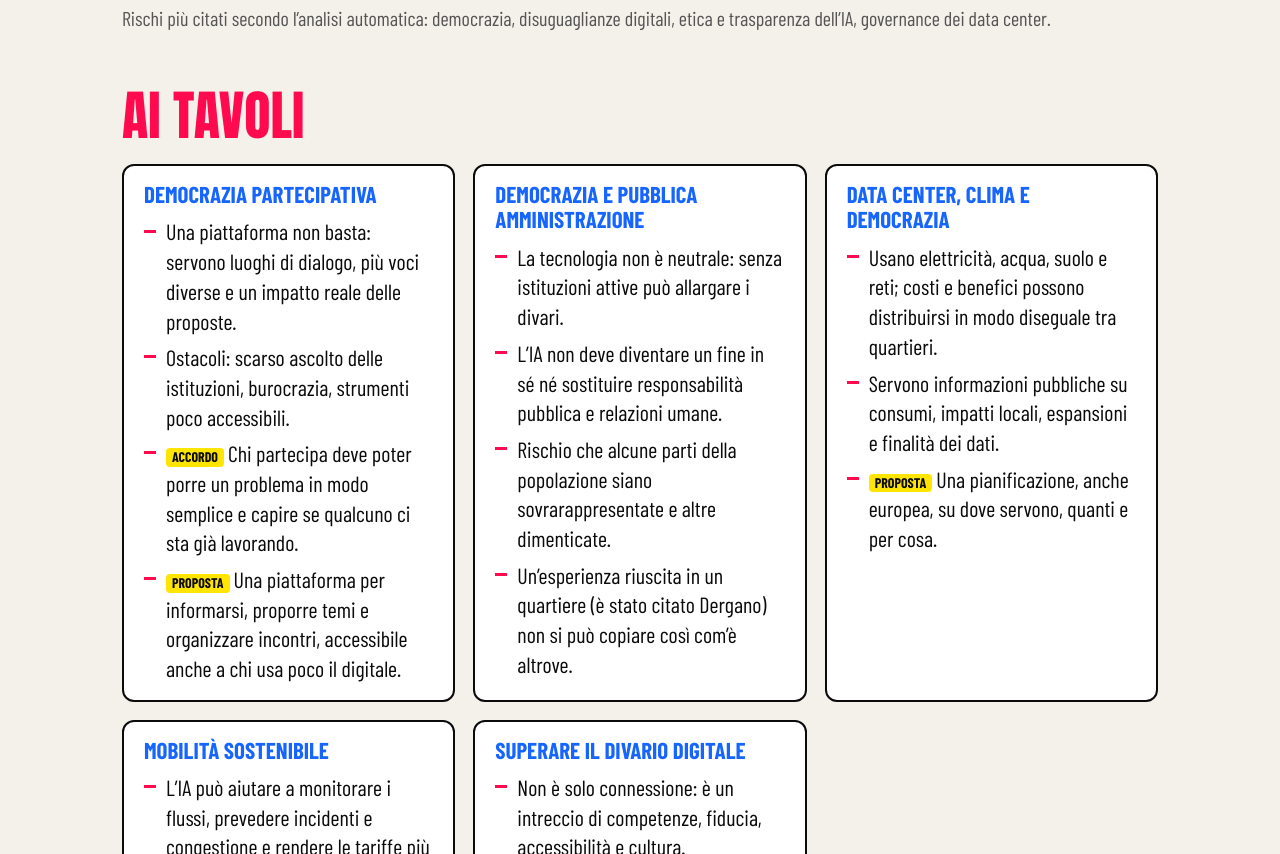
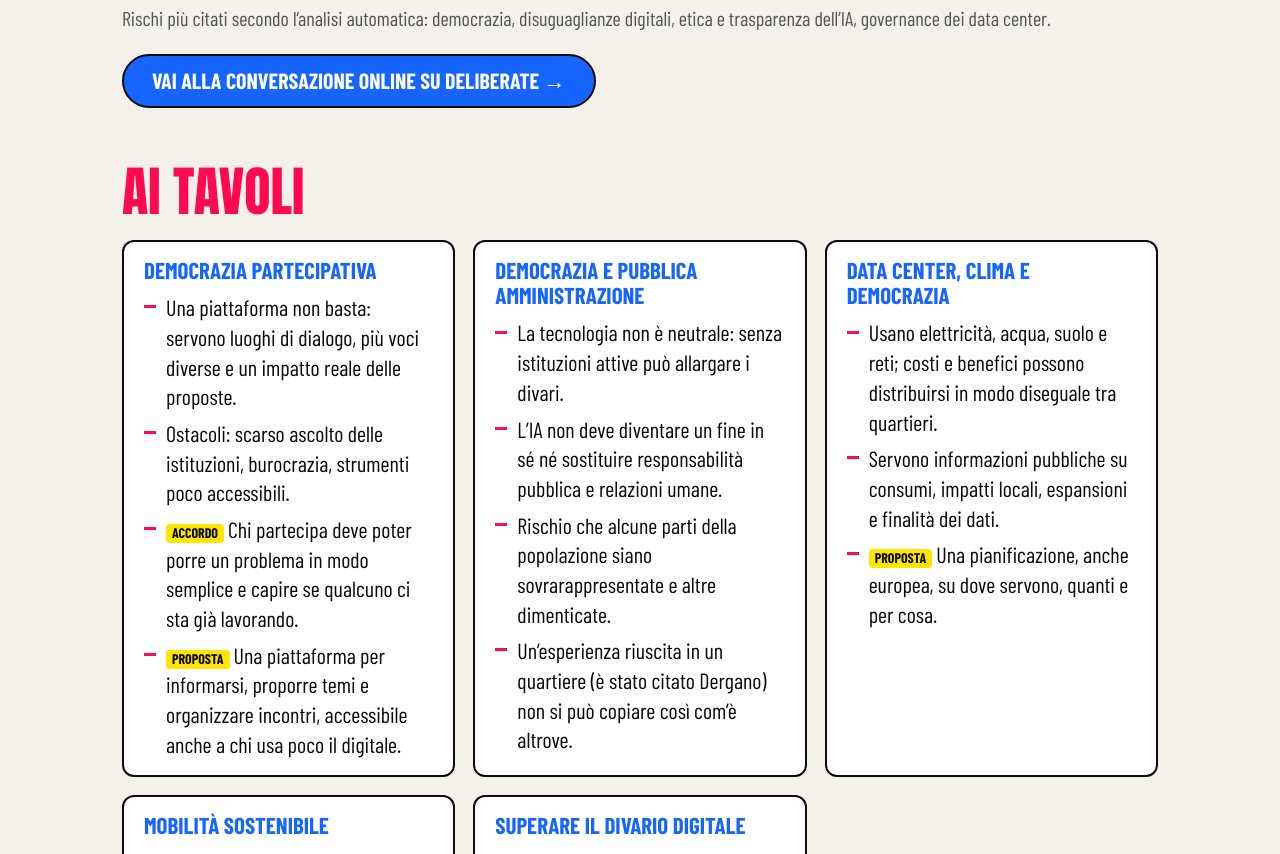
Before and after one commit to bea92/cittagenerativa, a plain HTML site: page risultati.html in a window 1280 px wide. Shown: the part 2460-3314 px from the top of the page. Drawn offline with nearby package versions, Linux system fonts and the light colour scheme.

Commit message:
Add files via upload

```diff
--- a/risultati.html
+++ b/risultati.html
@@ -214,6 +214,7 @@
     <div class="theme"><h3>Il gemello digitale</h3><ul><li>8 messaggi su una copia digitale della città per simulare le scelte, con l’esempio di Bologna.</li><li>Deve restare sotto controllo pubblico.</li></ul></div>
   </div>
   <p class="note2">Rischi più citati secondo l’analisi automatica: democrazia, disuguaglianze digitali, etica e trasparenza dell’IA, governance dei data center.</p>
+  <div class="all left" style="margin-top:22px"><a href="https://www.deliberate.gr/topics/206" target="_blank" rel="noopener">Vai alla conversazione online su Deliberate →</a></div>
 
   <div class="sec"><h2>Ai tavoli</h2></div>
   <div class="themes">
```
